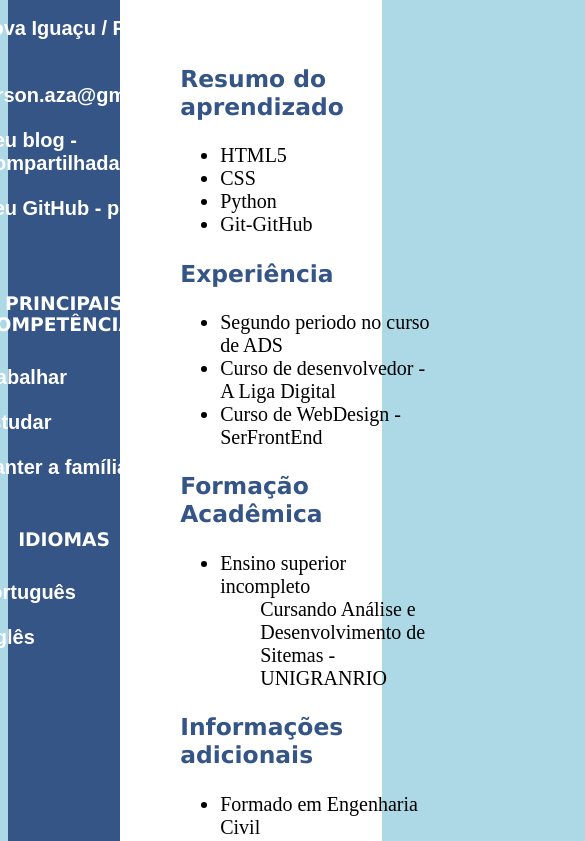
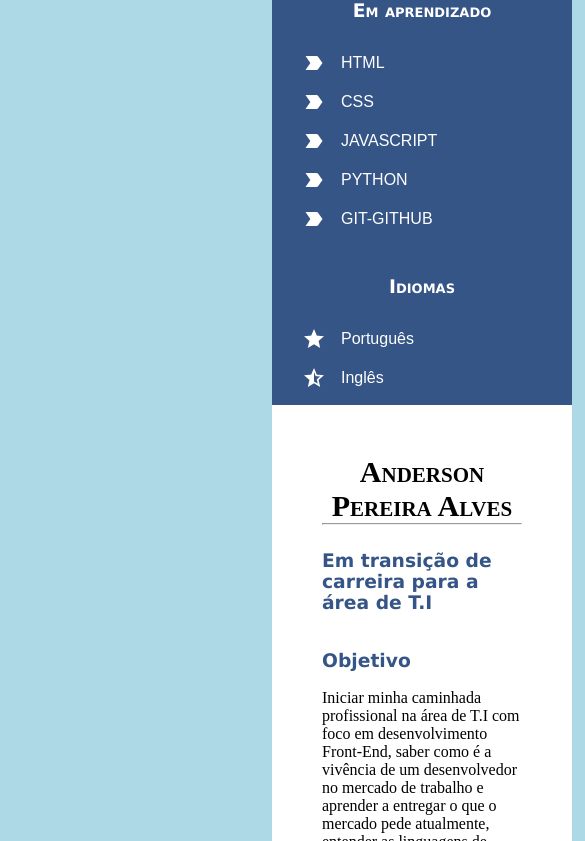
Before and after one commit to pereira-alves/pereira-alves.github.io, a plain HTML site: page index.html in a window 390 px wide. Shown: the part 497-1338 px from the top of the page, 585 px wide, since content can reach past the window. Drawn offline with Linux system fonts and the light colour scheme.

Commit message:
Atualizando CV

```diff
--- a/curriculo.css
+++ b/curriculo.css
@@ -1,67 +1,69 @@
-body{
+* {
+    margin: 0px;
+    padding: 0px;
+    box-sizing: border-box;
+}
+
+html, body{
+    height: 100vh;
+    width: 100vh;
     background-color: lightblue;
 }
 h1{
     font-family: 'Times New Roman', Times, serif;
-    text-transform: uppercase;
-    font-size: 50px;
-    margin-top: 120px;
+    font-variant: small-caps;
 }
 
 h3{
-    font-family: Verdana, Geneva, Tahoma, sans-serif;
+    font-family: Verdana,Tahoma, sans-serif;
     color: #355586;
+}
+
+img{
+    width: 200px;
+    height: 200px;
+    border-radius: 50%;
+    margin: 15px auto;
 }
 
 
 .principal{
+    width: 1200px;
     margin: 0 auto;
-    min-height: 100vh;
     display: flex;
-    flex-direction: row;
-    grid-template-columns: 2fr 3fr;
+    justify-content: center;
 }
 
+
+/* LADO ESQUERDO */
+
+
 .lado_esquerdo{
+    background-color: #355586;
+    min-width: 300px;
     display: flex;
-    width: 30%;
-    background-color: #355586;
-    justify-content: center;
-
-}
-
-.lado_direito{
-    width: 70%;
-    background-color: white;
-    display: flex;
-
-}
-
-.foto_perfil{
-    border-radius: 50%;
-    margin-top: 100px;
-    margin-bottom: 50px;
-    justify-content: center;
-
+    flex-direction: column;
 }
 
 .titulo_contato{
     color: white;
     text-align: center;
-    text-transform: uppercase;
-    margin: 50px auto 25px auto;
+    font-variant: small-caps;
+    margin: 30px 0px;
+
 }
 
 .material-icons{
     color: white;
-    font-size: 2em;
+
 }
 
 .bloco_informacao{
-    flex-direction: row;
-    align-items: baseline;
-    margin-bottom: 16px;
-    min-width: 100%;
+
+    margin: 0px 10px 15px 30px;
+    display: flex;
+    align-items: center;
+    column-gap: 15px;
 }
 .bloco_informacao a{
     color: white;
@@ -72,21 +74,102 @@ h3{
     transition: 1s;
 }
 .descricao{
-    font-size: 20px;
     color: white;
-    font-weight: 600;
     font-family: Arial, Helvetica, sans-serif;
-    margin-left: 16px;
 }
 
-.experiencias{
-    margin-left: 50px;
+
+/* LADO DIREITO */
+
+.lado_direito{
+    background-color: white;
+    display: flex;
+    width: 1200px;
+    flex-direction: column ;
+    align-items: flex-start;
+    padding: 50px;
 }
 
-.bloco_informacao2{
-    font-size: 20px;
-    padding: 10px;
+
+.experiencias{
+
 }
-.destaque{
+
+.experiencias ul{
+    list-style-type: none;
+    margin-bottom: 15px;
+}
+.experiencias ul li{
+    margin-bottom: 0.3em;
+}
+.bloco_informacao2 h3{
+    margin: 1em 0px;
+
+}
+
+.bloco_informacao2 h1{
     font-size: 30px;
 }
+
+.nome{
+    font-size: 30px;
+    text-align: center;
+}
+
+.destaque{
+    margin-top: 25px;
+
+}
+
+/* QUEBRA */
+
+@media (max-width: 992px){
+    .principal{
+        width: 850px;
+        display: flex;
+        justify-content: center;
+
+    }
+    .lado_direito{
+        background-color: white;
+        display: flex;
+        min-width: auto;
+        max-width: 601px;
+        flex-wrap: wrap;
+    }
+    .lado_esquerdo{
+        background-color: #355586;
+        display: flex;
+        min-width: auto;
+        max-width: 300px;
+
+    }
+    .experiencias{
+
+    }
+
+}
+
+@media (max-width: 600px){
+    .principal{
+        width: 600px;
+        margin: 0 auto;
+        display: flex;
+        justify-content: center;
+        flex-direction: column;
+        align-items: center;
+    }
+    .lado_direito{
+        background-color: white;
+        display: flex;
+        flex-direction: column;
+        min-width: auto;
+        max-width: 300px;
+    }
+    .lado_esquerdo{
+        background-color: #355586;
+        min-width: 300px;
+        display: flex;
+        flex-direction: column;
+    }
+}
--- a/index.html
+++ b/index.html
@@ -10,10 +10,9 @@
     <title>Meu Curriculo</title>
 </head>
 <body>
-    <div class="principal">
+    <section class="principal">
             <div class="lado_esquerdo">
-            <section>
-                <img src="Anderson-foto.jpg" alt="foto" width="250px" height="250px" class="foto_perfil">
+                <img src="Anderson-foto.jpg" alt="foto" class="foto_perfil">
                 <h3 class="titulo_contato">Contato</h3>
 
                 <div class="bloco_informacao">
@@ -23,7 +22,7 @@
 
                 <div class="bloco_informacao">
                     <span class="material-icons">email</span>
-                    <span class="descricao">anderson.aza@gmail.com</span>
+                    <span class="descricao"> anderson.aza@gmail.com</span>
                 </div>
 
                 <div class="bloco_informacao">
@@ -35,21 +34,31 @@
                     <span class="descricao"><a href="https://github.com/pereira-alves" target="_blanck">Meu GitHub - pereira-alves</a></span>
                 </div>
 
-                <h3 class="titulo_contato">Principais Competências</h3>
+                <h3 class="titulo_contato">Em aprendizado</h3>
 
                 <div class="bloco_informacao">
                     <span class="material-icons">label_important</span>
-                    <span class="descricao">Trabalhar</span>
+                    <span class="descricao">HTML</span>
                 </div>
 
                 <div class="bloco_informacao">
                     <span class="material-icons">label_important</span>
-                    <span class="descricao">Estudar</span>
+                    <span class="descricao">CSS</span>
                 </div>
 
                 <div class="bloco_informacao">
                     <span class="material-icons icone_branco">label_important</span>
-                    <span class="descricao">Manter a família</span>
+                    <span class="descricao">JAVASCRIPT</span>
+                </div>
+
+                <div class="bloco_informacao">
+                    <span class="material-icons icone_branco">label_important</span>
+                    <span class="descricao">PYTHON</span>
+                </div>
+
+                <div class="bloco_informacao">
+                    <span class="material-icons icone_branco">label_important</span>
+                    <span class="descricao">GIT-GITHUB</span>
                 </div>
 
                 <h3 class="titulo_contato">Idiomas</h3>
@@ -62,48 +71,51 @@
                     <span class="material-icons">star_half</span>
                     <span class="descricao">Inglês</span>
                 </div>
-            </section>
+
             </div>
             <div class="lado_direito">
-            <section class="experiencias">
+                <div class="experiencias">
                     <h1 class="nome">Anderson Pereira Alves</h1>
                     <hr>
                     <h3 class="destaque">Em transição de carreira para a área de T.I</h3>
                     <br>
                     <div class="bloco_informacao2">
-                    <h3>Resumo do aprendizado</h3>
-                    <ul>
-                        <li>HTML5</li>
-                        <li>CSS</li>
-                        <li>Python</li>
-                        <li>Git-GitHub</li>
-                    </ul>
-                    <h3>Experiência</h3>
-                    <ul>
-                        <li>Segundo periodo no curso de ADS</li>
-                        <li>Curso de desenvolvedor - A Liga Digital</li>
-                        <li>Curso de WebDesign - SerFrontEnd</li>
-                    </ul>
+                        <h3>Objetivo</h3>
+                        <p>Iniciar minha caminhada profissional na área de T.I com foco em desenvolvimento Front-End, saber como é a vivência de um desenvolvedor no mercado de trabalho e aprender a entregar o que o mercado pede atualmente, entender as linguagens de programação mais requisitadas e saber como desenvolver um projeto do inicio ao fim.</p>
+
                         <h3>Formação Acadêmica </h3>
                         <ul>
-                        <li>Ensino superior incompleto</li>
+                            <li>Ensino superior ( incompleto )</li>
                                 <ul>Cursando Análise e Desenvolvimento de Sitemas - UNIGRANRIO</UL>
+                            <li>Ensino superior ( completo )</li>
+                                    <ul>Engenharia Civil</ul>
+                            <li>Pós-Graduação ( completo )
+                                <ul>Engeharia de Segurança do Trabalho</ul>
+
+                            </li>
                         </ul>
+
+                        <h3>Experiências</h3>
+                        <ul>
+                            <li>Balconista</li>
+                                <ul>Grupo DPSP - 2019 ~ Atualmente</ul>
+                            <li>Profissional Líder - Construção Civil
+                                <ul>Gradual Iguaçuana Construções - 2013 ~2018</ul>
+                            </li>
+                            <li>Auxiliar de D.P - 2010 ~2012
+                                <ul>Viação São José</ul>
+                            </li>
+                        </ul>
+
                         <h3>Informações adicionais</h3>
                         <ul>
-                        <li>Formado em Engenharia Civil</li>
-                        <li>Pós-Graduado em Engenharia de Segurança do Trabalho</li>
-                    </ul>
-                    <h3>Experiências anteriores</h3>
-                    <ul>
-                        <li>Aúxilar de DP - Departmento Pessoal</li>
-                        <li>Profissional Líder - Construção Civil</li>
-                        <li>Balconista I - Comércio</li>
+                            <li>Curso web design - <a href="https://serfrontend.com/cursos/web-fundamentos-html-css/index.html"> SerFrontEnd.com</a></li>
+                            <li>Curso de desenvolvedor - <a href="https://aligadigital.com/">AligaDigital.com</a></li>
                         </ul>
                     </div>
-            </section>
                 </div>
             </div>
+    </section>
 
 </body>
 </html>
```
Lines whose indentation alone changed are shown as unchanged.
